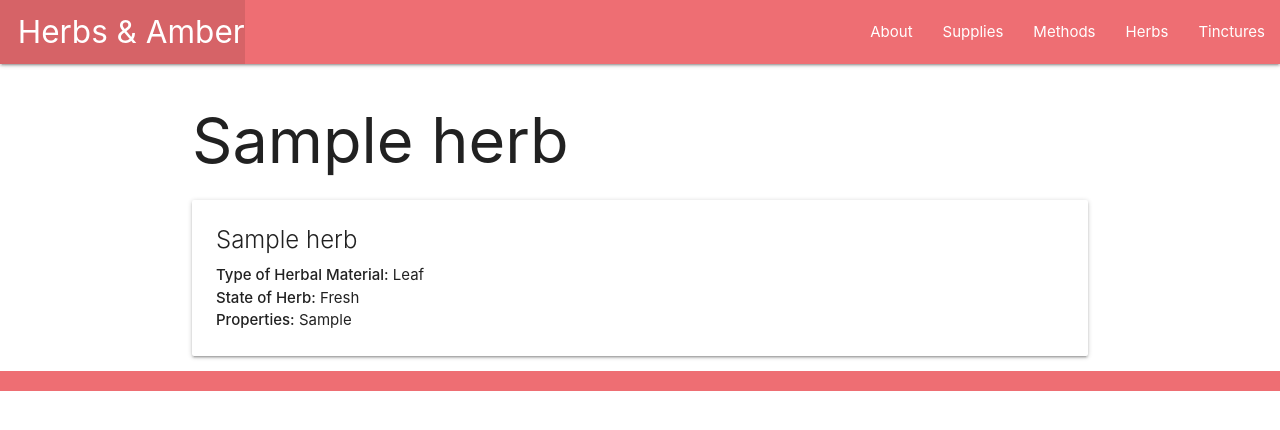
After one commit to nadianicole1990/herbs_and_amber, a Django app: page /herbs/1/ in a window 1280 px wide. The commit adds this page. Shown: the top 430 px of the page. Run offline with Django 4.2, Linux system fonts and the light colour scheme; tables that the repository leaves empty hold one stand-in row (values such as "Sample post").

Commit message:
Add && Begin to Implement Herbs Model

```diff
--- a/main_app/admin.py
+++ b/main_app/admin.py
@@ -1,5 +1,6 @@
 from django.contrib import admin
-from .models import Tincture
+from .models import Herb, Tincture
 
 # Register your models here.
+admin.site.register(Herb)
 admin.site.register(Tincture)
--- a/main_app/models.py
+++ b/main_app/models.py
@@ -1,10 +1,41 @@
 from django.db import models
 
+MATERIALS = (
+    ('L', 'Leaf'),
+    ('F', 'Flower'),
+    ('R', 'Root'),
+    ('B', 'Bark'),
+    ('E', 'Berry'),
+)
+
+STATES = (
+    ('F', 'Fresh'),
+    ('D', 'Dried')
+)
+
 # Create your models here.
-class Tincture(models.Model):
+
+class Herb(models.Model):
     name = models.CharField(max_length=100)
-    herbs = models.CharField(max_length=100)
-    solvent = models.CharField(max_length=100)
+    material = models.CharField(
+        max_length=1,
+        choices=MATERIALS,
+        default=MATERIALS[0][0]
+    )
+    state = models.CharField(
+        max_length=1,
+        choices=STATES,
+        default=STATES[0][0]
+    )
+    properties = models.TextField(max_length=500)
 
     def __str__(self):
         return self.name
+
+class Tincture(models.Model):
+    name = models.CharField(max_length=100)
+    solvent = models.CharField(max_length=100)
+    herbs = models.ManyToManyField(Herb)
+
+    def __str__(self):
+        return self.name
--- a/main_app/templates/base.html
+++ b/main_app/templates/base.html
@@ -26,6 +26,7 @@
             <li><a href="{% url 'about' %}">About</a></li>
             <li><a href="{% url 'supplies' %}">Supplies</a></li>
             <li><a href="{% url 'methods' %}">Methods</a></li>
+            <li><a href="{% url 'herbs_index' %}">Herbs</a></li>
             <li><a href="{% url 'index' %}">Tinctures</a></li>
           </ul>
         </div>
--- /dev/null
+++ b/main_app/templates/herbs/detail.html
@@ -0,0 +1,14 @@
+{% extends 'base.html' %} {% block content %}
+
+<h1>{{ herb.name }}</h1>
+
+<div class="card">
+  <div class="card-content">
+    <span class="card-title">{{ herb.name }}</span>
+    <p><strong>Type of Herbal Material:</strong> {{ herb.get_material_display }}</p>
+    <p><strong>State of Herb:</strong> {{ herb.get_state_display }}</p>
+    <p><strong>Properties:</strong> {{ herb.properties }}</p>
+  </div>
+</div>
+
+{% endblock %}
--- a/main_app/urls.py
+++ b/main_app/urls.py
@@ -8,6 +8,8 @@ urlpatterns = [
     path('methods/', views.methods, name='methods'),
     path('tinctures/', views.tinctures_index, name='index'),
     path('tinctures/<int:tincture_id>/', views.tinctures_detail, name='detail'),
+    path('herbs/', views.herbs_index, name='herbs_index'),
+    path('herbs/<int:herb_id>/', views.herbs_detail, name='herbs_detail'),
     path('tinctures/create/', views.TinctureCreate.as_view(), name='tincture_create'),
     path('tinctures/<int:pk>/update/', views.TinctureUpdate.as_view(), name='tinctures_update'),
     path('tinctures/<int:pk>/delete/', views.TinctureDelete.as_view(), name='tinctures_delete'),
--- a/main_app/views.py
+++ b/main_app/views.py
@@ -1,6 +1,6 @@
 from django.shortcuts import render
 from django.views.generic.edit import CreateView, UpdateView, DeleteView
-from .models import Tincture
+from .models import Herb, Tincture
 
 # Create your views here.
 def home(request):
@@ -14,6 +14,14 @@ def supplies(request):
 
 def methods(request):
     return render(request, 'methods.html')
+
+def herbs_index(request):
+    herbs = Herb.objects.all()
+    return render(request, 'herbs/index.html', { 'herbs': herbs })
+
+def herbs_detail(request, herb_id):
+    herb = Herb.objects.get(id=herb_id)
+    return render(request, 'herbs/detail.html', { 'herb': herb })
 
 def tinctures_index(request):
     tinctures = Tincture.objects.all()
```
Also changed, not shown: main_app/templates/herbs/index.html (added, +15 -0 lines), main_app/templates/tinctures/detail.html (+17 -1 lines), main_app/migrations/0002_herb_remove_tincture_herbs_tincture_herbs.py (added), main_app/migrations/0003_herb_material_herb_state.py (added).
